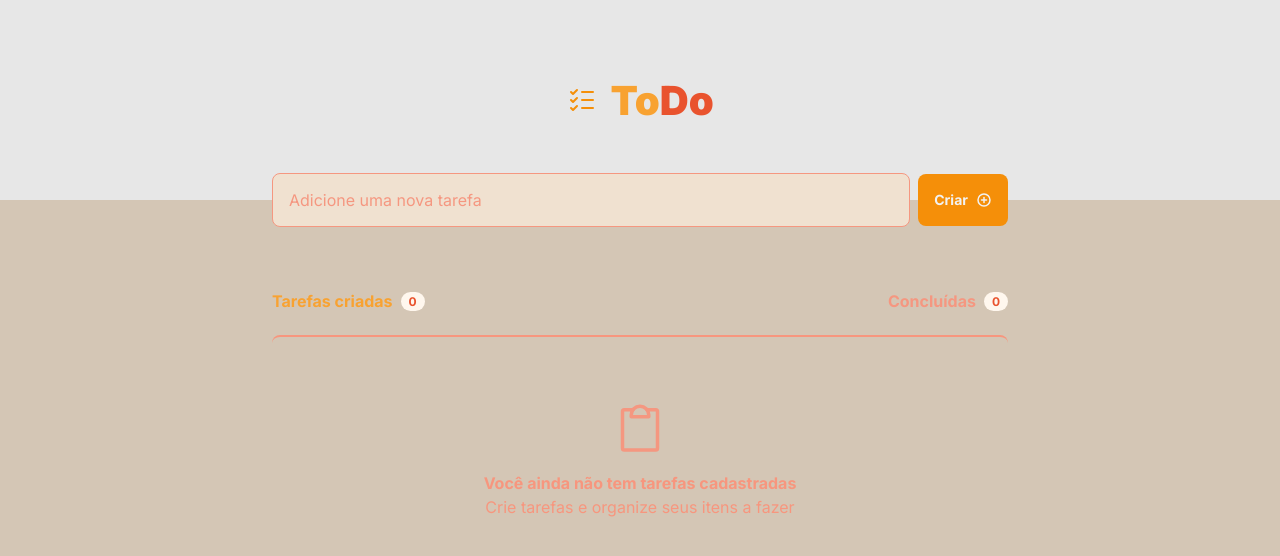
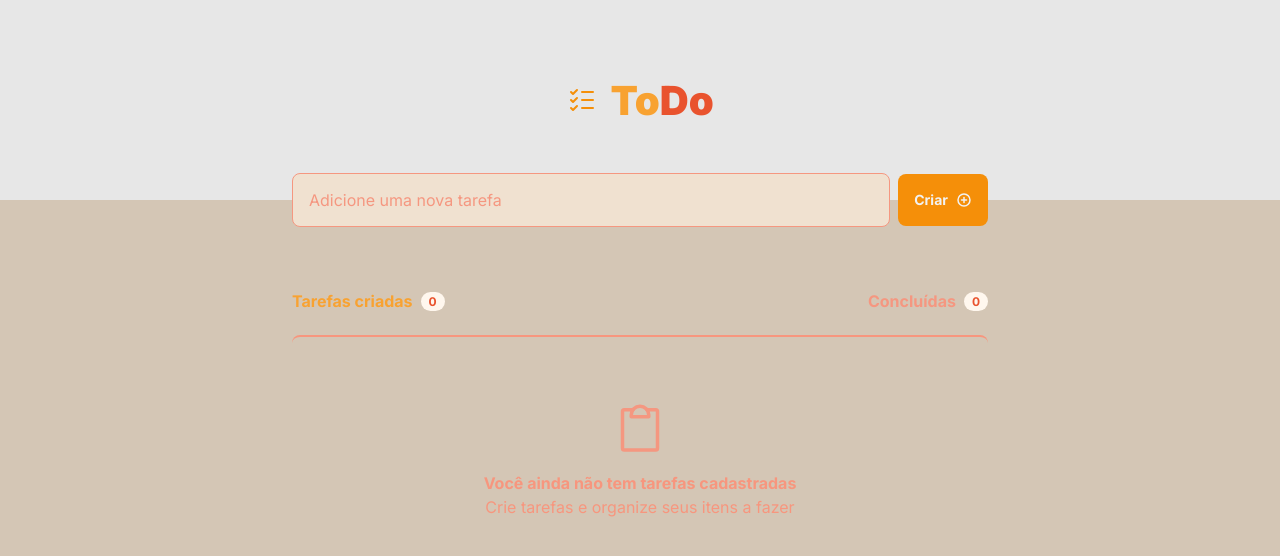
Before and after one commit to julioCoronetti/ToDo-List, a React (Vite) app: page / in a window 1280 px wide. Shown: the top 556 px of the page. Built offline with nearby package versions, Linux system fonts and the light colour scheme.

Commit message:
Add padding to containers for improved layout
- Updated App.module.css to add horizontal padding to the main container and list container for better spacing.
- Modified App.tsx to apply the new listContainer class to the div wrapping the List component.

```diff
--- a/src/App.module.css
+++ b/src/App.module.css
@@ -11,6 +11,7 @@
 
     justify-content: space-between;
     gap: 0.5rem;
+    padding: 0 20px ;
 }
 
 .newTaskContainer input,
@@ -19,3 +20,7 @@
 
     margin-bottom: 2.3125rem;
 }
+
+.listContainer {
+    padding: 0 20px;
+}
--- a/src/App.tsx
+++ b/src/App.tsx
@@ -64,7 +64,7 @@ export function App() {
           </Button>
         </form>
 
-        <div>
+        <div className={styles.listContainer}>
           <List tasks={tasks} toggleTaskStatus={toggleTaskStatus} removeTask={removeTask} />
         </div>
       </section>
```
Also changed, not shown: 1 other file (tests, documents, lock files or other folders).
